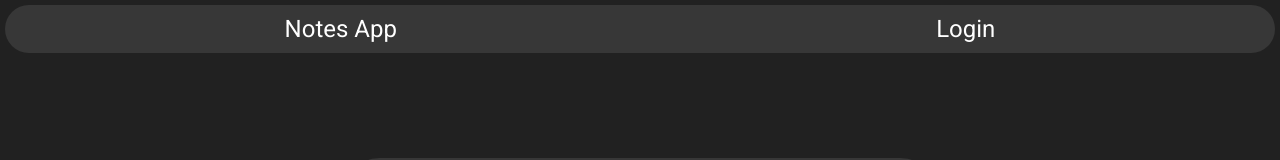
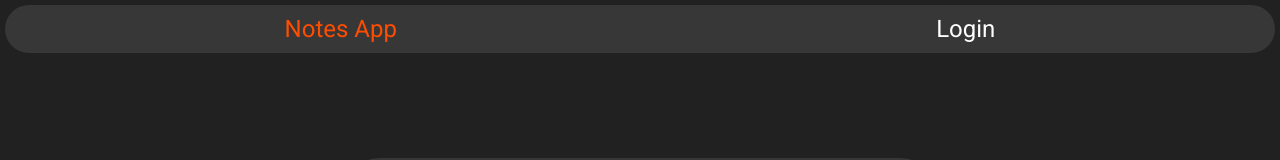
Before and after one commit to lopachukseva/notes-app, a React (Vite) app: page /notes in a window 1280 px wide. Shown: the top 160 px of the page. Built offline with nearby package versions, Linux system fonts and the light colour scheme.

Commit message:
add orange styled logo

```diff
--- a/src/components/basePage/BasePage.jsx
+++ b/src/components/basePage/BasePage.jsx
@@ -7,7 +7,7 @@ const BasePage = ({ children }) => {
         <div className={classes.wrapper}>
             <header>
                 <ul className={classes.headerList}>
-                    <li><Link to={'/notes'} className={classes.headerLink}>Notes App</Link></li>
+                    <li><Link to={'/notes'} className={`${classes.headerLink} ${classes.orange}`}>Notes App</Link></li>
                     <li><Link to={'/login'} className={classes.headerLink}>Login</Link></li>
                 </ul>
             </header>
--- a/src/components/basePage/BasePage.module.css
+++ b/src/components/basePage/BasePage.module.css
@@ -14,7 +14,6 @@
     padding: 10px;
     margin: 5px;
 }
-
 
 .headerList li {
     list-style: none;
@@ -33,3 +32,7 @@
 .headerLink:active {
     filter: brightness(80%);
 }
+
+.orange {
+    color: #fe4d00;
+}
```
